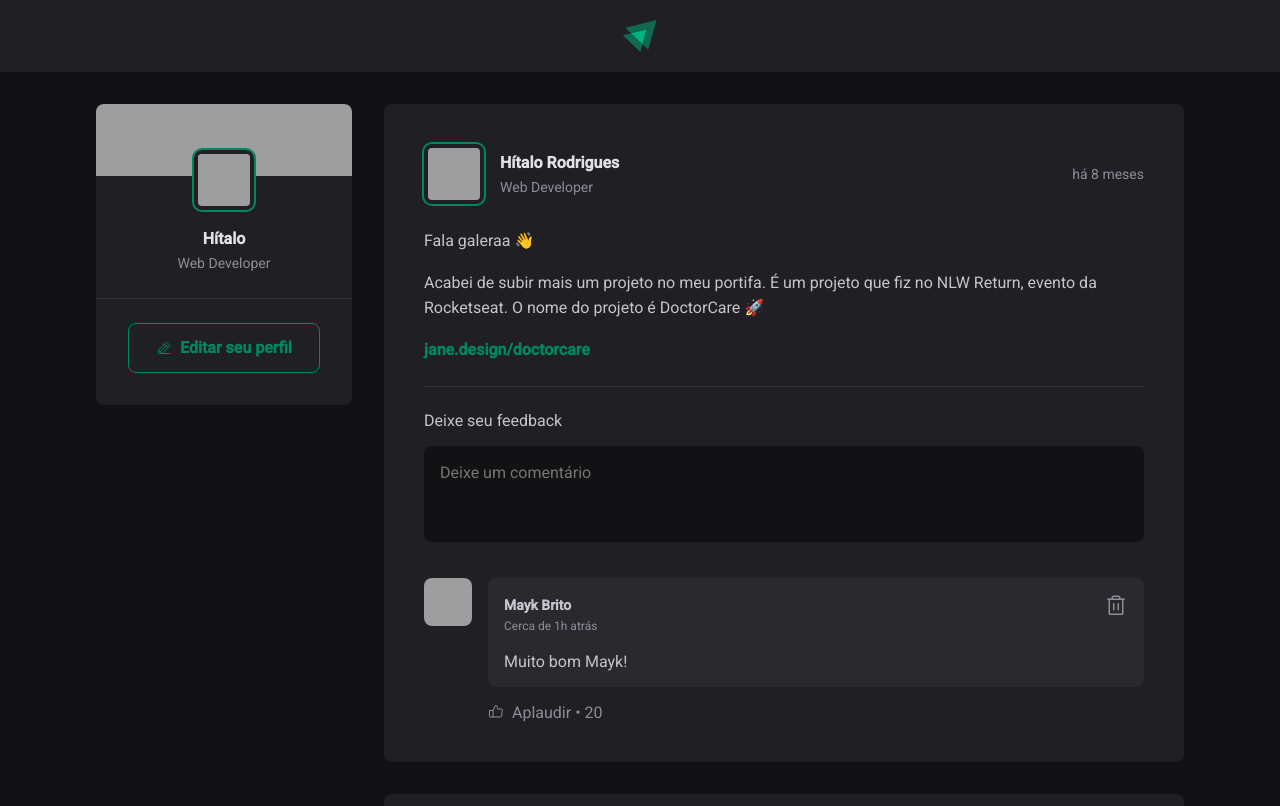
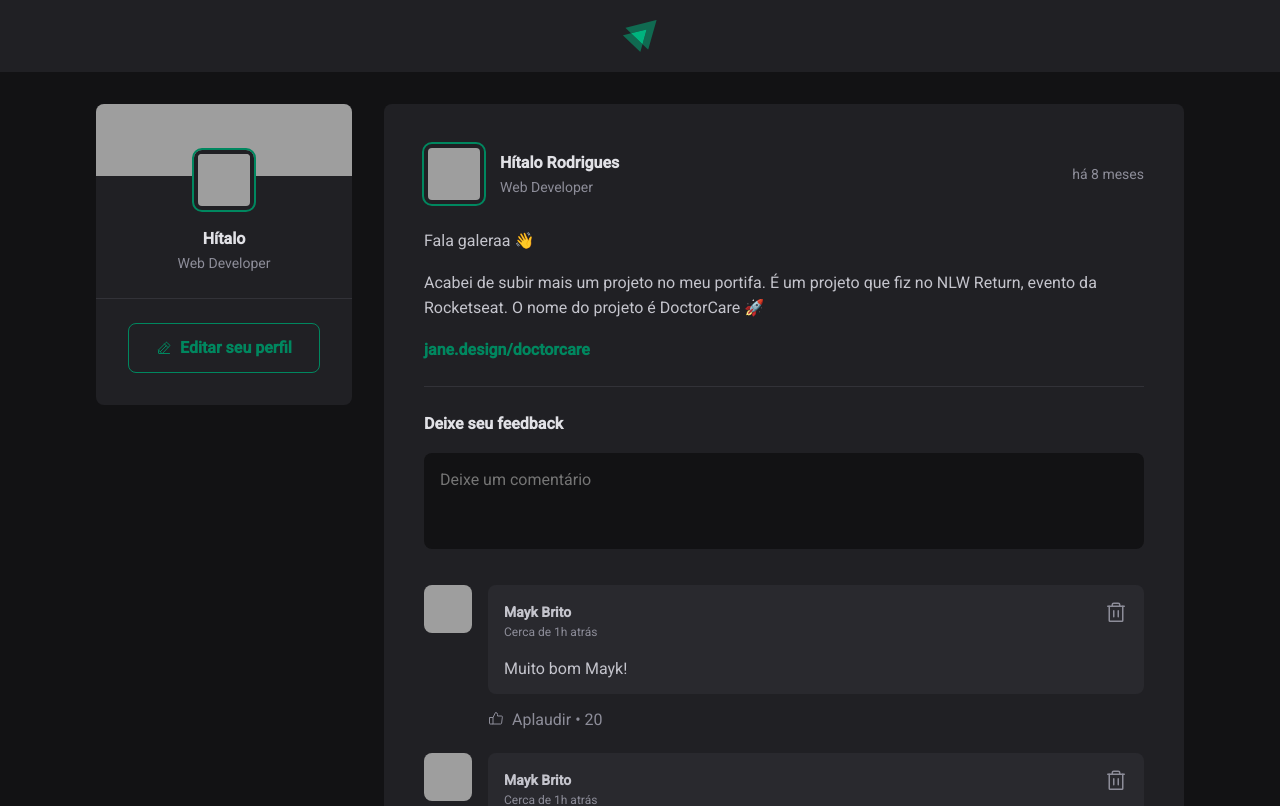
Before and after one commit to Hzimr/FundamentosReactJs01-Ignite2023-, a React (Vite) app: page / in a window 1280 px wide. Shown: the top 806 px of the page. Built offline with nearby package versions, Linux system fonts and the light colour scheme; grey boxes are pictures that could not be loaded.

Commit message:
feat: created first Estado(useState)

```diff
--- a/src/App.jsx
+++ b/src/App.jsx
@@ -17,7 +17,6 @@
       role: 'Desenvolvedor',
     },
     content: [
-      { id: 1} ,
       { type: 'paragraph', content: 'Fala galeraa 👋'},
       { type: 'paragraph', content: 'Acabei de subir mais um projeto no meu portifa. É um projeto que fiz no NLW Return, evento da Rocketseat. O nome do projeto é DoctorCare 🚀'},
       { type: 'link', content: 'jane.design/doctorcare'},
@@ -32,7 +31,6 @@
       role: 'CTO Rocketseat',
     },
     content: [
-      { id: 2},
       { type: 'paragraph', content: 'Fala galeraa 👋'},
       { type: 'paragraph', content: 'Acabei de subir mais um projeto no meu portifa. É um projeto que fiz no NLW Return, evento da Rocketseat. O nome do projeto é DoctorCare 🚀'},
       { type: 'link', content: 'jane.design/doctorcare'},
@@ -57,7 +55,6 @@
                 content={post.content}
                 publishedAt={post.publishedAt} />)
           })}
-          {/* <Post /> */}
         </main>
       </div>
     </div>
--- a/src/components/post/post.jsx
+++ b/src/components/post/post.jsx
@@ -1,3 +1,4 @@
+import { useState } from 'react'
 import { Comment } from '../comment/comment'
 import { Avatar } from '../avatar/avatar'
 import { format, formatDistanceToNow } from 'date-fns'
@@ -6,6 +7,11 @@
 import styles from './postStyles.module.css'
 
 export function Post({ author, publishedAt, content }) {
+  const [comments, setComments] = useState([
+    1,
+    2,
+  ])
+
   const publishedDateFormatted = format(publishedAt, "d 'de' LLLL 'às' HH:mm'h'", {
     locale: ptBR,
   })
@@ -14,6 +20,14 @@
     locale: ptBR,
     addSuffix: true,
   })
+
+  function handleCreateNewComment() {
+    event.preventDefault()
+
+    setComments([...comments, comments.length + 1]);
+    console.log(comments)
+  }
+
   return (
     <article className={styles.post}>
       <header>
@@ -33,14 +47,14 @@
       <div className={styles.content}>
         {content.map(line => {
           if (line.type === 'paragraph') {
-            return <p key={line.id}>{line.content}</p>;
+            return <p>{line.content}</p>;
           } else if (line.type === 'link') {
-            return <p key={line.id}><a href='#'>{line.content}</a></p>
+            return <p><a href='#'>{line.content}</a></p>
           }
         })}
       </div>
-      <form className={styles.commentForm}>
-        Deixe seu feedback
+      <form onSubmit={handleCreateNewComment} className={styles.commentForm}>
+        <strong>Deixe seu feedback</strong>
         <textarea
           placeholder="Deixe um comentário"
         />
@@ -50,7 +64,9 @@
       </form>
 
       <div className={styles.commentList}>
-        <Comment />
+        {comments.map(comment => {
+          return <Comment key={comment} />
+        })}
       </div>
     </article>
   )
```
